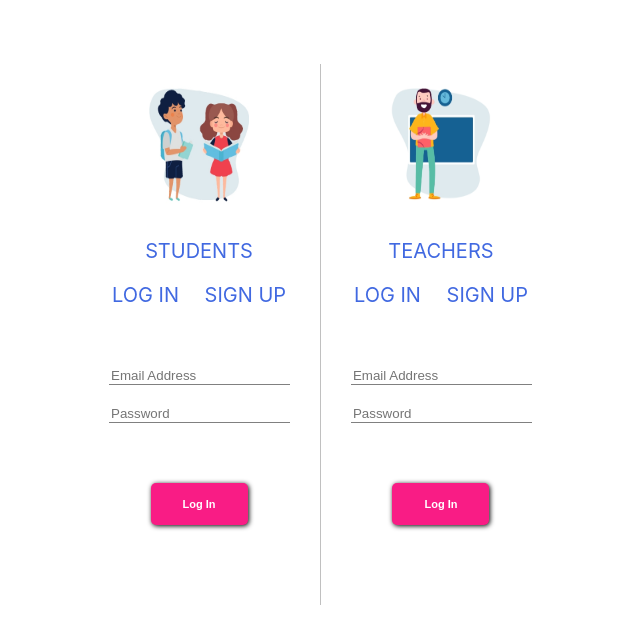
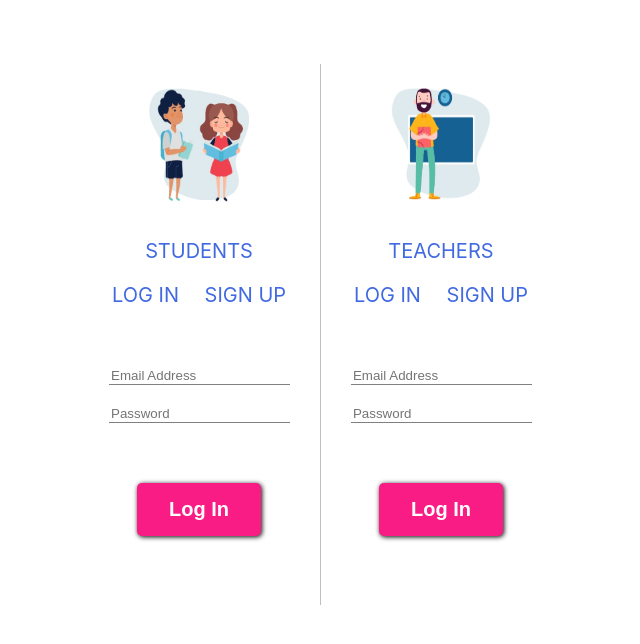
Before and after one commit to joechamberlain1/missionxteamzero-1, a React (Create React App) app: page /login in a window 1280 px wide. Shown: the top 644 px of the page, without its empty margins (256-896 px from the left). Built offline with nearby package versions, Linux system fonts and the light colour scheme.

Commit message:
have added links to student project library

```diff
--- a/src/App.js
+++ b/src/App.js
@@ -4,6 +4,7 @@ import { Route } from "react-router-dom";
 import HomePage from "./Components/HomePage";
 import ProfilePage from "./Components/ProfilePage";
 import LogIn from "./Components/Login";
+import StudentProjectLib from './StudentProjectLib.js';
 
 
 function App() {
@@ -12,6 +13,7 @@ function App() {
       <Route exact path="/" component={HomePage}/>
       <Route exact path="/ProfilePage" component={ProfilePage}/>
       <Route exact path="/login" component={LogIn}/>
+      <Route exact path="/StudentProjectLib" component={StudentProjectLib}/>
     </div>
 
     /*
--- a/src/CSS/login.css
+++ b/src/CSS/login.css
@@ -76,7 +76,6 @@ a:hover{
 }
 
 .LogInButton{
-
     background-color:#F91C85;;
     color: white;
     margin-top: 50px;
@@ -84,6 +83,7 @@ a:hover{
     padding: 15px 32px;
     border-radius: 5px;
     box-shadow: 1px 1px 5px black;
+    font-size: 20px;
 }
 
 .LogInButton:hover{
--- a/src/Components/Login.js
+++ b/src/Components/Login.js
@@ -1,8 +1,8 @@
 import React from 'react';
-
 import '../CSS/login.css'
 import students from '../Students.jpg'
 import teachers from '../teacher-1.jpg'
+import {Link} from 'react-router-dom'
 
 // this will all be addded to the hompage and will need to be placed over the top of it
 function LogIn() {
@@ -18,7 +18,8 @@ function LogIn() {
             <div className = 'UserInput'>
             <input placeholder ='Email Address'></input>
             <input placeholder = "Password"></input>
-            <button className="LogInButton">Log In</button>
+            {/* have added link to the student project library page. User data has not been added yet */}
+            <Link to="/StudentProjectLib"><button className="LogInButton">Log In</button></Link>
             </div>
         </div>
         <div className = 'TeacherLogIn'>
@@ -29,7 +30,8 @@ function LogIn() {
             <div className = 'UserInput'>
             <input type = 'email' required placeholder ='Email Address'></input>
             <input placeholder = "Password"></input>
-            <button className="LogInButton">Log In</button>
+            {/* Will be changed to teachers page once the page has been made */}
+            <Link to="/StudentProjectLib"><button className="LogInButton">Log In</button></Link>
 
             </div>
         </div>
--- a/src/StudentProjectLib.js
+++ b/src/StudentProjectLib.js
@@ -1,7 +1,8 @@
 import React from 'react';
-import Nav from './nav.js';
-import css from './StudentProjectLib.css';
+import Nav from './Components/nav.js';
+import './StudentProjectLib.css';
 import project1 from './img/project1.png';
+
 
 function StudentProjectLib() {
     return (
```
